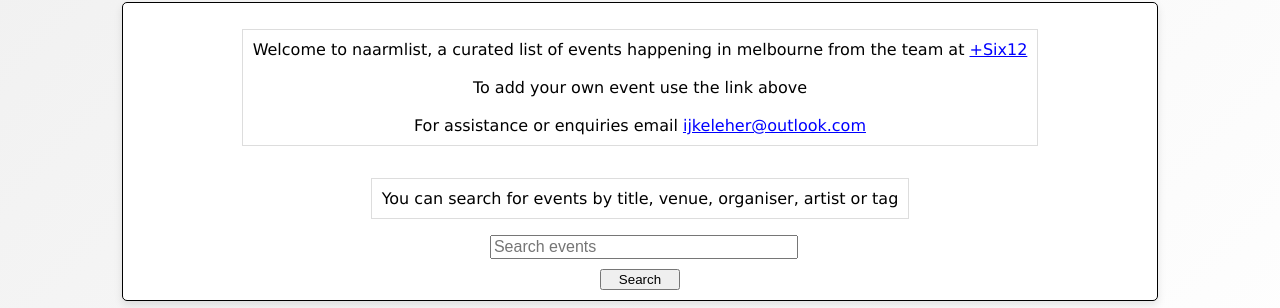
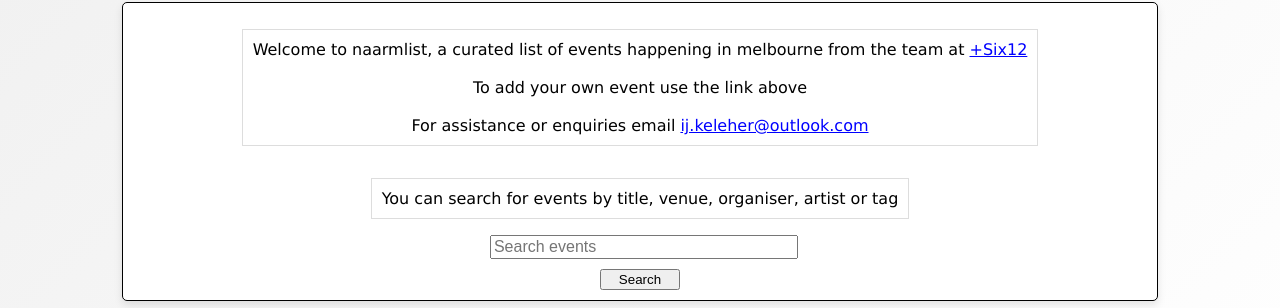
Before and after one commit to naarmlist/naarmlist-site, a Flask app: page / in a window 1280 px wide. Shown: the part 150-458 px from the top of the page. Run offline with Flask 3, Linux system fonts and the light colour scheme; data that the repository does not hold is empty.

Commit message:
fix: support email

```diff
--- a/app/templates/index.html
+++ b/app/templates/index.html
@@ -48,7 +48,7 @@
           <br></br>
           To add your own event use the link above
           <br></br>
-          For assistance or enquiries email <a href="ijkeleher@outlook.com">ijkeleher@outlook.com</a>
+          For assistance or enquiries email <a href="ij.keleher@outlook.com">ij.keleher@outlook.com</a>
           {% endif %}
         </p>
         <!-- if we are in a search AND looking at past events only return items that are in the past -->
```
